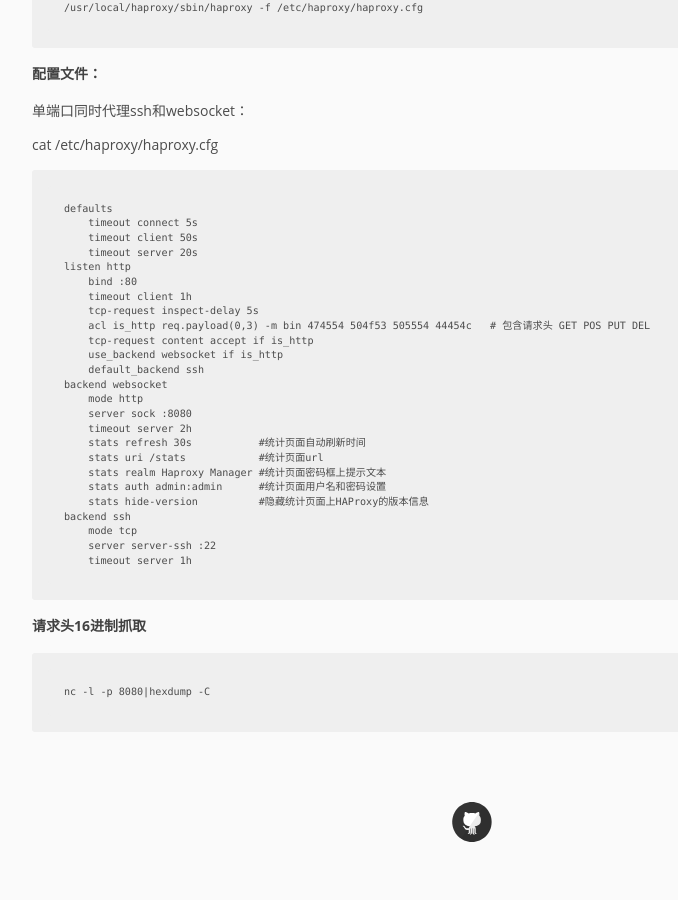
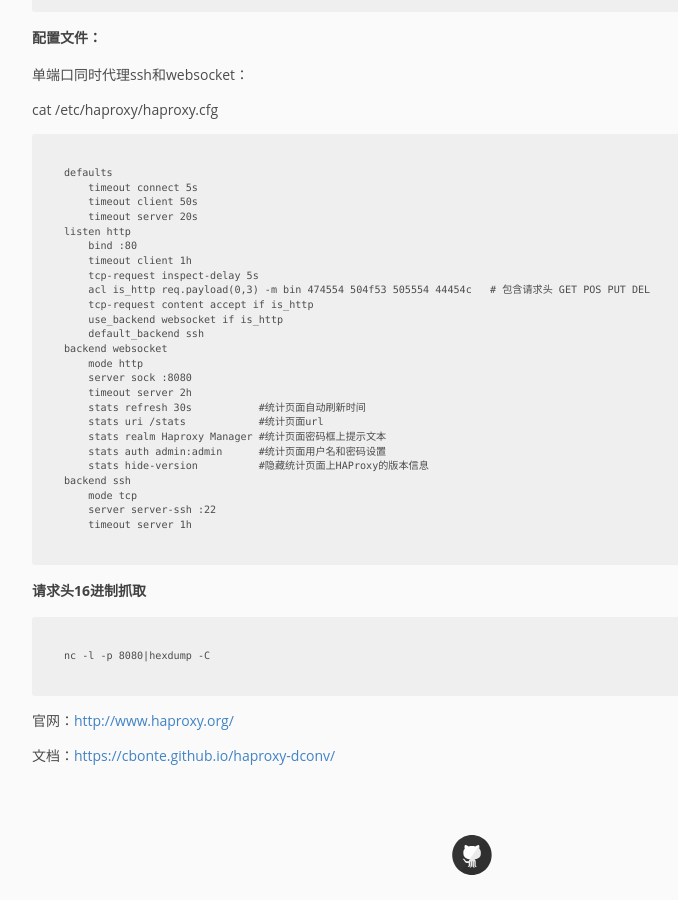
Before and after one commit to pingmalu/pingmalu.github.io, a Jekyll site: the page built from _posts/2017-06-21-Haproxy日常笔记.md, in a window 1280 px wide and 900 px high, scrolled down 796 px. Shown: the whole window, without its empty margins (168-846 px from the left). Built offline with Jekyll 4.4.1, drawn with Linux system fonts in a browser that asks for light colours; nearby versions of some CDN libraries; before the commit the page ends 1662 px from its top, so only the background shows below that; some of the changed text lies outside the part shown.

Commit message:
'update'

```diff
--- a/_posts/2017-06-21-Haproxy日常笔记.md
+++ b/_posts/2017-06-21-Haproxy日常笔记.md
@@ -56,3 +54,9 @@ cat /etc/haproxy/haproxy.cfg
 ### 请求头16进制抓取
 
 	nc -l -p 8080|hexdump -C
+
+
+
+官网：[http://www.haproxy.org/](http://www.haproxy.org/)
+
+文档：[https://cbonte.github.io/haproxy-dconv/](https://cbonte.github.io/haproxy-dconv/)
```
Also changed, not shown: other parts of _posts/2017-06-21-Haproxy日常笔记.md (+0 -2 lines).
